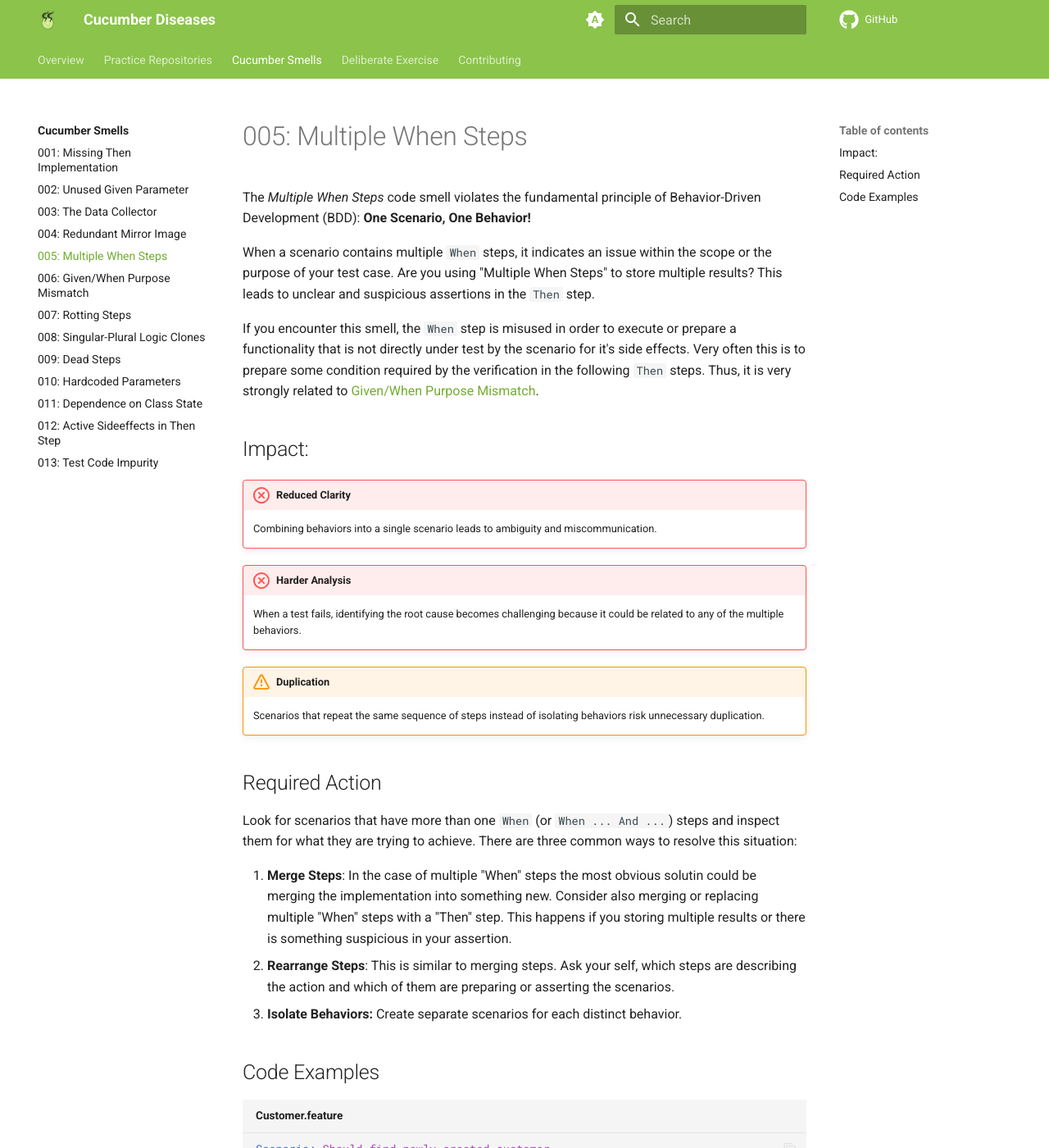
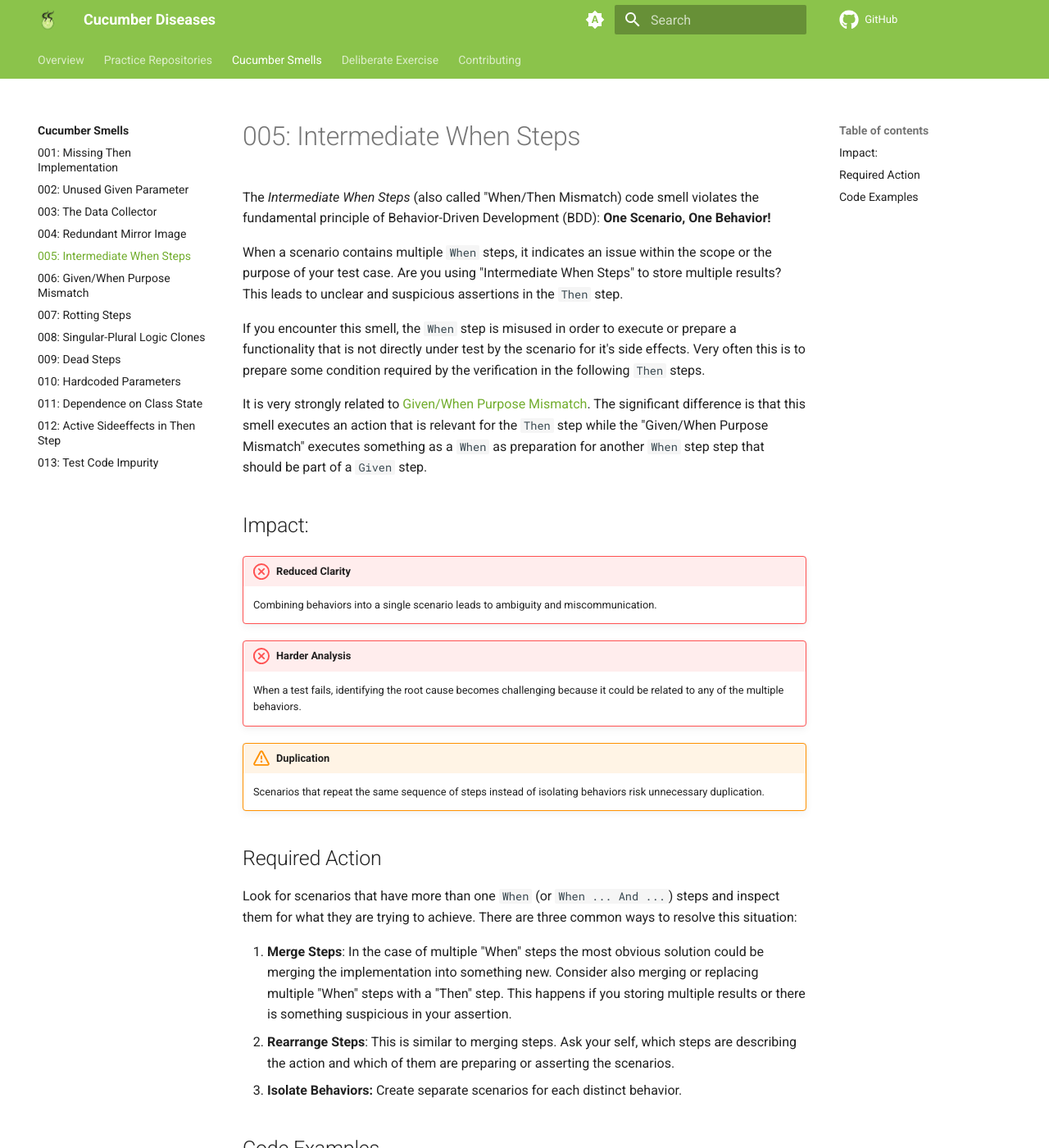
Before and after one commit to Cucumber-Diseases/cucumber-diseases.github.io, an MkDocs documentation site: the page built from docs/smells/005-multiple-when-steps.md, in a window 1280 px wide and 1400 px high. Shown: the whole window at 82% size. Built offline with MkDocs 1.6.1 and Material for MkDocs 9.7.7, drawn with Linux system fonts in a browser that asks for light colours.

Commit message:
code examples and improvements

```diff
--- a/docs/smells/005-multiple-when-steps.md
+++ b/docs/smells/005-multiple-when-steps.md
@@ -1,10 +1,12 @@
-# 005: Multiple When Steps
+# 005: Intermediate When Steps
 
-The *Multiple When Steps* code smell violates the fundamental principle of Behavior-Driven Development (BDD): **One Scenario, One Behavior!**
+The *Intermediate When Steps* (also called "When/Then Mismatch) code smell violates the fundamental principle of Behavior-Driven Development (BDD): **One Scenario, One Behavior!**
 
-When a scenario contains multiple `When` steps, it indicates an issue within the scope or the purpose of your test case. Are you using "Multiple When Steps" to store multiple results? This leads to unclear and suspicious assertions in the `Then` step.
+When a scenario contains multiple `When` steps, it indicates an issue within the scope or the purpose of your test case. Are you using "Intermediate When Steps" to store multiple results? This leads to unclear and suspicious assertions in the `Then` step.
 
-If you encounter this smell, the `When` step is misused in order to execute or prepare a functionality that is not directly under test by the scenario for it's side effects. Very often this is to prepare some condition required by the verification in the following `Then` steps. Thus, it is very strongly related to [Given/When Purpose Mismatch](/smells/006-given-when-purpose-mismatch).
+If you encounter this smell, the `When` step is misused in order to execute or prepare a functionality that is not directly under test by the scenario for it's side effects. Very often this is to prepare some condition required by the verification in the following `Then` steps.
+
+It is very strongly related to [Given/When Purpose Mismatch](/smells/006-given-when-purpose-mismatch). The significant difference is that this smell executes an action that is relevant for the `Then` step while the "Given/When Purpose Mismatch" executes something as a `When` as preparation for another `When` step step that should be part of a `Given` step.
 
 ## Impact:
 
@@ -20,7 +22,7 @@
 ## Required Action
 Look for scenarios that have more than one `When` (or `When ... And ...`) steps and inspect them for what they are trying to achieve. There are three common ways to resolve this situation:
 
-1. **Merge Steps**: In the case of multiple "When" steps the most obvious solutin could be merging the implementation into something new. Consider also merging or replacing multiple "When" steps with a  "Then" step. This happens if you storing multiple results or there is something suspicious in your assertion.
+1. **Merge Steps**: In the case of multiple "When" steps the most obvious solution could be merging the implementation into something new. Consider also merging or replacing multiple "When" steps with a  "Then" step. This happens if you storing multiple results or there is something suspicious in your assertion.
 2. **Rearrange Steps**: This is similar to merging steps. Ask your self, which steps are describing the action and which of them are preparing or asserting the scenarios.
 3. **Isolate Behaviors:** Create separate scenarios for each distinct behavior.
 
```
Also changed, not shown: docs/smells/003-data-collector.md (+4 -10 lines), docs/smells/006-given-when-purpose-mismatch.md (+12 -2 lines).
